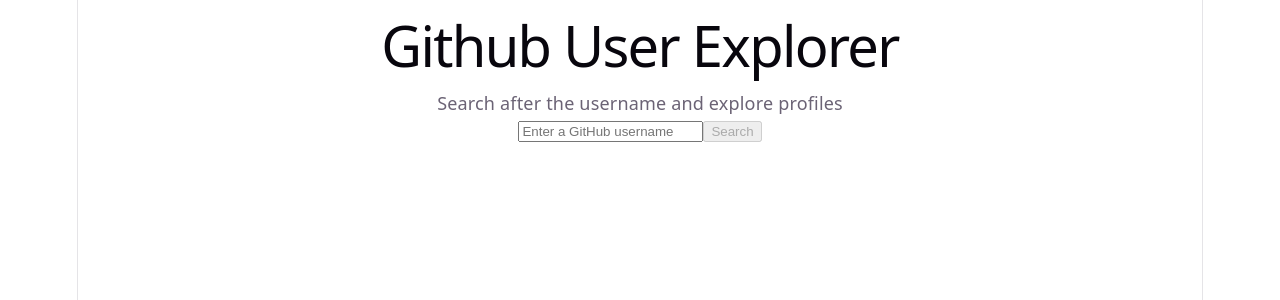
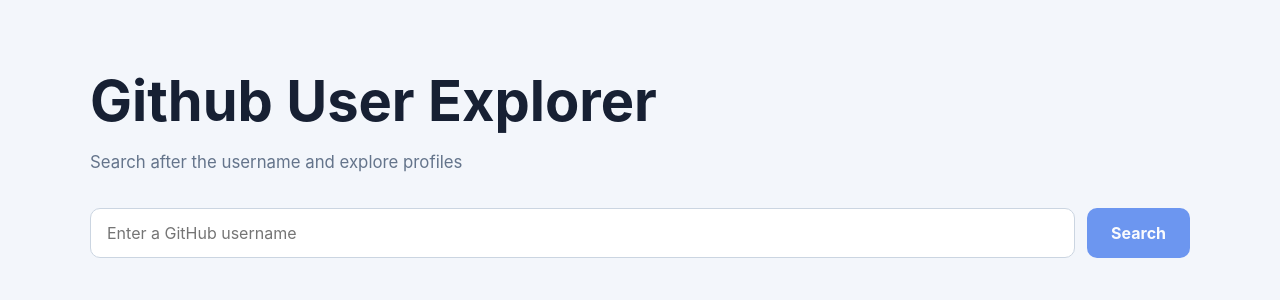
Before and after one commit to romkly/github-user-explorer, a Vue app: page / in a window 1280 px wide. Shown: the top 300 px of the page. Built offline with nearby package versions, Linux system fonts and the light colour scheme.

Commit message:
Added style

```diff
--- a/src/style.css
+++ b/src/style.css
@@ -1,296 +1,260 @@
 :root {
-  --text: #6b6375;
-  --text-h: #08060d;
-  --bg: #fff;
-  --border: #e5e4e7;
-  --code-bg: #f4f3ec;
-  --accent: #aa3bff;
-  --accent-bg: rgba(170, 59, 255, 0.1);
-  --accent-border: rgba(170, 59, 255, 0.5);
-  --social-bg: rgba(244, 243, 236, 0.5);
-  --shadow:
-    rgba(0, 0, 0, 0.1) 0 10px 15px -3px, rgba(0, 0, 0, 0.05) 0 4px 6px -2px;
-
-  --sans: system-ui, 'Segoe UI', Roboto, sans-serif;
-  --heading: system-ui, 'Segoe UI', Roboto, sans-serif;
-  --mono: ui-monospace, Consolas, monospace;
-
-  font: 18px/145% var(--sans);
-  letter-spacing: 0.18px;
-  color-scheme: light dark;
-  color: var(--text);
-  background: var(--bg);
+  font-family: Inter, system-ui, -apple-system, BlinkMacSystemFont, "Segoe UI",sans-serif;
+  color: #172033;
+  background: #f3f6fb;
   font-synthesis: none;
   text-rendering: optimizeLegibility;
-  -webkit-font-smoothing: antialiased;
-  -moz-osx-font-smoothing: grayscale;
-
-  @media (max-width: 1024px) {
-    font-size: 16px;
-  }
 }
 
-@media (prefers-color-scheme: dark) {
-  :root {
-    --text: #9ca3af;
-    --text-h: #f3f4f6;
-    --bg: #16171d;
-    --border: #2e303a;
-    --code-bg: #1f2028;
-    --accent: #c084fc;
-    --accent-bg: rgba(192, 132, 252, 0.15);
-    --accent-border: rgba(192, 132, 252, 0.5);
-    --social-bg: rgba(47, 48, 58, 0.5);
-    --shadow:
-      rgba(0, 0, 0, 0.4) 0 10px 15px -3px, rgba(0, 0, 0, 0.25) 0 4px 6px -2px;
-  }
-
-  #social .button-icon {
-    filter: invert(1) brightness(2);
-  }
+* {
+  box-sizing: border-box;
 }
 
 body {
   margin: 0;
+  min-width: 320px;
+  min-height: 100vh;
 }
 
-h1,
-h2 {
-  font-family: var(--heading);
-  font-weight: 500;
-  color: var(--text-h);
+button,
+input,
+select {
+  font: inherit;
 }
 
-h1 {
-  font-size: 56px;
-  letter-spacing: -1.68px;
-  margin: 32px 0;
-  @media (max-width: 1024px) {
-    font-size: 36px;
-    margin: 20px 0;
-  }
-}
-h2 {
-  font-size: 24px;
-  line-height: 118%;
-  letter-spacing: -0.24px;
-  margin: 0 0 8px;
-  @media (max-width: 1024px) {
-    font-size: 20px;
-  }
-}
-p {
-  margin: 0;
+a {
+  color: #2563eb;
+  text-decoration: none;
 }
 
-code,
-.counter {
-  font-family: var(--mono);
-  display: inline-flex;
-  border-radius: 4px;
-  color: var(--text-h);
+a:hover {
+  text-decoration: underline;
 }
 
-code {
-  font-size: 15px;
-  line-height: 135%;
-  padding: 4px 8px;
-  background: var(--code-bg);
+.page-container {
+  width: min(1100px, calc(100% - 32px));
+  margin: 0 auto;
+  padding: 64px 0;
 }
 
-.counter {
-  font-size: 16px;
-  padding: 5px 10px;
-  border-radius: 5px;
-  color: var(--accent);
-  background: var(--accent-bg);
-  border: 2px solid transparent;
-  transition: border-color 0.3s;
-  margin-bottom: 24px;
-
-  &:hover {
-    border-color: var(--accent-border);
-  }
-  &:focus-visible {
-    outline: 2px solid var(--accent);
-    outline-offset: 2px;
-  }
+.page-header {
+  max-width: 700px;
+  margin-bottom: 32px;
 }
 
-.hero {
-  position: relative;
-
-  .base,
-  .framework,
-  .vite {
-    inset-inline: 0;
-    margin: 0 auto;
-  }
-
-  .base {
-    width: 170px;
-    position: relative;
-    z-index: 0;
-  }
-
-  .framework,
-  .vite {
-    position: absolute;
-  }
-
-  .framework {
-    z-index: 1;
-    top: 34px;
-    height: 28px;
-    transform: perspective(2000px) rotateZ(300deg) rotateX(44deg) rotateY(39deg)
-      scale(1.4);
-  }
-
-  .vite {
-    z-index: 0;
-    top: 107px;
-    height: 26px;
-    width: auto;
-    transform: perspective(2000px) rotateZ(300deg) rotateX(40deg) rotateY(39deg)
-      scale(0.8);
-  }
+.page-header h1 {
+  margin: 8px 0 12px;
+  font-size: clamp(2rem, 5vw, 3.5rem);
+  line-height: 1.05;
 }
 
-#app {
-  width: 1126px;
-  max-width: 100%;
-  margin: 0 auto;
-  text-align: center;
-  border-inline: 1px solid var(--border);
-  min-height: 100svh;
+.page-header p {
+  color: #64748b;
+  font-size: 1.05rem;
+  line-height: 1.7;
+}
+
+.eyebrow {
+  margin: 0;
+  color: #2563eb !important;
+  font-size: 0.8rem !important;
+  font-weight: 700;
+  letter-spacing: 0.12em;
+  text-transform: uppercase;
+}
+
+.search-form {
+  display: flex;
+  gap: 12px;
+  margin-bottom: 32px;
+}
+
+.search-form input {
+  flex: 1;
+  min-width: 0;
+  padding: 14px 16px;
+  border: 1px solid #cbd5e1;
+  border-radius: 10px;
+  background: white;
+  outline: none;
+}
+
+.search-form input:focus {
+  border-color: #2563eb;
+  box-shadow: 0 0 0 3px rgb(37 99 235 / 14%);
+}
+
+.search-form button {
+  padding: 14px 24px;
+  border: 0;
+  border-radius: 10px;
+  color: white;
+  background: #2563eb;
+  cursor: pointer;
+  font-weight: 700;
+}
+
+.search-form button:hover:not(:disabled) {
+  background: #1d4ed8;
+}
+
+.search-form button:disabled,
+.search-form input:disabled {
+  cursor: not-allowed;
+  opacity: 0.65;
+}
+
+.profile-card {
+  display: flex;
+  gap: 28px;
+  padding: 28px;
+  margin-bottom: 40px;
+  border: 1px solid #e2e8f0;
+  border-radius: 18px;
+  background: white;
+  box-shadow: 0 10px 30px rgb(15 23 42 / 6%);
+}
+
+.profile-avatar {
+  width: 150px;
+  height: 150px;
+  border-radius: 50%;
+  object-fit: cover;
+}
+
+.profile-content {
+  flex: 1;
+}
+
+.profile-content h2 {
+  margin: 0 0 4px;
+  font-size: 1.8rem;
+}
+
+.profile-bio {
+  max-width: 650px;
+  color: #475569;
+  line-height: 1.6;
+}
+
+.profile-statistics {
+  display: flex;
+  flex-wrap: wrap;
+  gap: 32px;
+  margin-top: 24px;
+}
+
+.profile-statistics div {
   display: flex;
   flex-direction: column;
-  box-sizing: border-box;
 }
 
-#center {
+.profile-statistics strong {
+  font-size: 1.4rem;
+}
+
+.profile-statistics span {
+  color: #64748b;
+  font-size: 0.9rem;
+}
+
+.section-header {
+  display: flex;
+  justify-content: space-between;
+  align-items: end;
+  gap: 24px;
+  margin-bottom: 20px;
+}
+
+.section-header h2 {
+  margin: 0 0 6px;
+}
+
+.section-header p {
+  margin: 0;
+  color: #64748b;
+}
+
+.sort-control {
   display: flex;
   flex-direction: column;
-  gap: 25px;
-  place-content: center;
-  place-items: center;
-  flex-grow: 1;
-
-  @media (max-width: 1024px) {
-    padding: 32px 20px 24px;
-    gap: 18px;
-  }
+  gap: 6px;
+  color: #475569;
+  font-size: 0.85rem;
+  font-weight: 600;
 }
 
-#next-steps {
-  display: flex;
-  border-top: 1px solid var(--border);
-  text-align: left;
-
-  & > div {
-    flex: 1 1 0;
-    padding: 32px;
-    @media (max-width: 1024px) {
-      padding: 24px 20px;
-    }
-  }
-
-  .icon {
-    margin-bottom: 16px;
-    width: 22px;
-    height: 22px;
-  }
-
-  @media (max-width: 1024px) {
-    flex-direction: column;
-    text-align: center;
-  }
+.sort-control select {
+  min-width: 180px;
+  padding: 5px 4px;
+  border: 1px solid #cbd5e1;
+  border-radius: 8px;
+  background: white;
 }
 
-#docs {
-  border-right: 1px solid var(--border);
-
-  @media (max-width: 1024px) {
-    border-right: none;
-    border-bottom: 1px solid var(--border);
-  }
+.repository-grid {
+  display: grid;
+  grid-template-columns: repeat(2, minmax(0, 1fr));
+  gap: 18px;
 }
 
-#next-steps ul {
-  list-style: none;
-  padding: 0;
+.repository-card {
   display: flex;
-  gap: 8px;
-  margin: 32px 0 0;
-
-  .logo {
-    height: 18px;
-  }
-
-  a {
-    color: var(--text-h);
-    font-size: 16px;
-    border-radius: 6px;
-    background: var(--social-bg);
-    display: flex;
-    padding: 6px 12px;
-    align-items: center;
-    gap: 8px;
-    text-decoration: none;
-    transition: box-shadow 0.3s;
-
-    &:hover {
-      box-shadow: var(--shadow);
-    }
-    .button-icon {
-      height: 18px;
-      width: 18px;
-    }
-  }
-
-  @media (max-width: 1024px) {
-    margin-top: 20px;
-    flex-wrap: wrap;
-    justify-content: center;
-
-    li {
-      flex: 1 1 calc(50% - 8px);
-    }
-
-    a {
-      width: 100%;
-      justify-content: center;
-      box-sizing: border-box;
-    }
-  }
+  flex-direction: column;
+  min-height: 190px;
+  padding: 22px;
+  border: 1px solid #e2e8f0;
+  border-radius: 14px;
+  background: white;
+  box-shadow: 0 5px 20px rgb(15 23 42 / 4%);
 }
 
-#spacer {
-  height: 88px;
-  border-top: 1px solid var(--border);
-  @media (max-width: 1024px) {
-    height: 48px;
-  }
+.repository-header {
+  display: flex;
+  justify-content: space-between;
+  align-items: start;
+  gap: 16px;
 }
 
-.ticks {
-  position: relative;
-  width: 100%;
+.repository-header h3 {
+  margin: 0;
+  overflow-wrap: anywhere;
+}
 
-  &::before,
-  &::after {
-    content: '';
-    position: absolute;
-    top: -4.5px;
-    border: 5px solid transparent;
-  }
+.language {
+  padding: 5px 9px;
+  border-radius: 999px;
+  color: #1e40af;
+  background: #dbeafe;
+  font-size: 0.75rem;
+  font-weight: 700;
+}
 
-  &::before {
-    left: 0;
-    border-left-color: var(--border);
-  }
-  &::after {
-    right: 0;
-    border-right-color: var(--border);
-  }
+.repository-description {
+  flex: 1;
+  color: #64748b;
+  line-height: 1.5;
 }
+
+.repository-details {
+  display: flex;
+  flex-wrap: wrap;
+  gap: 14px;
+  color: #64748b;
+  font-size: 0.82rem;
+}
+
+.error-message {
+  padding: 14px 16px;
+  border: 1px solid #fecaca;
+  border-radius: 10px;
+  color: #991b1b;
+  background: #fef2f2;
+}
+
+.loading-message,
+.empty-message {
+  padding: 32px;
+  color: #64748b;
+  text-align: center;
+}
```
